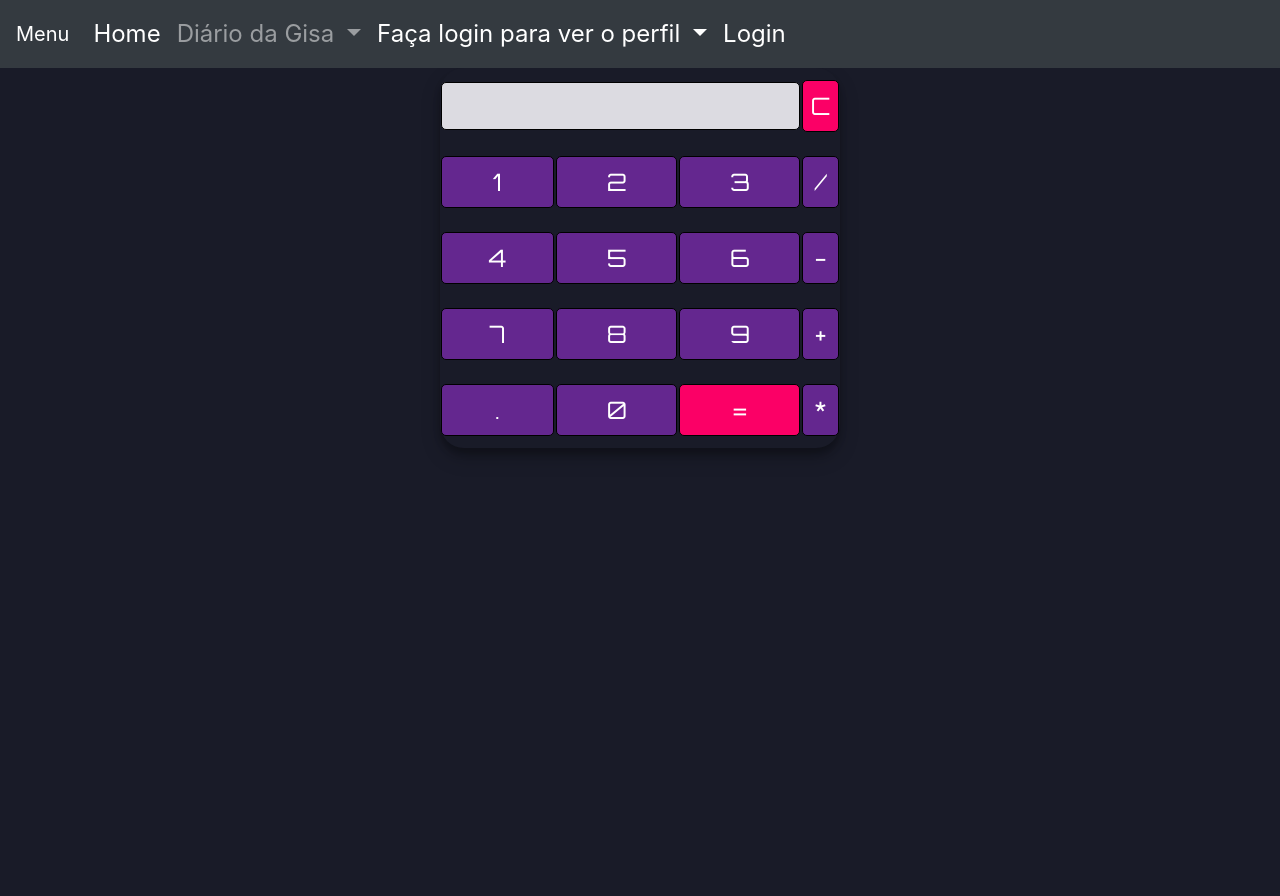
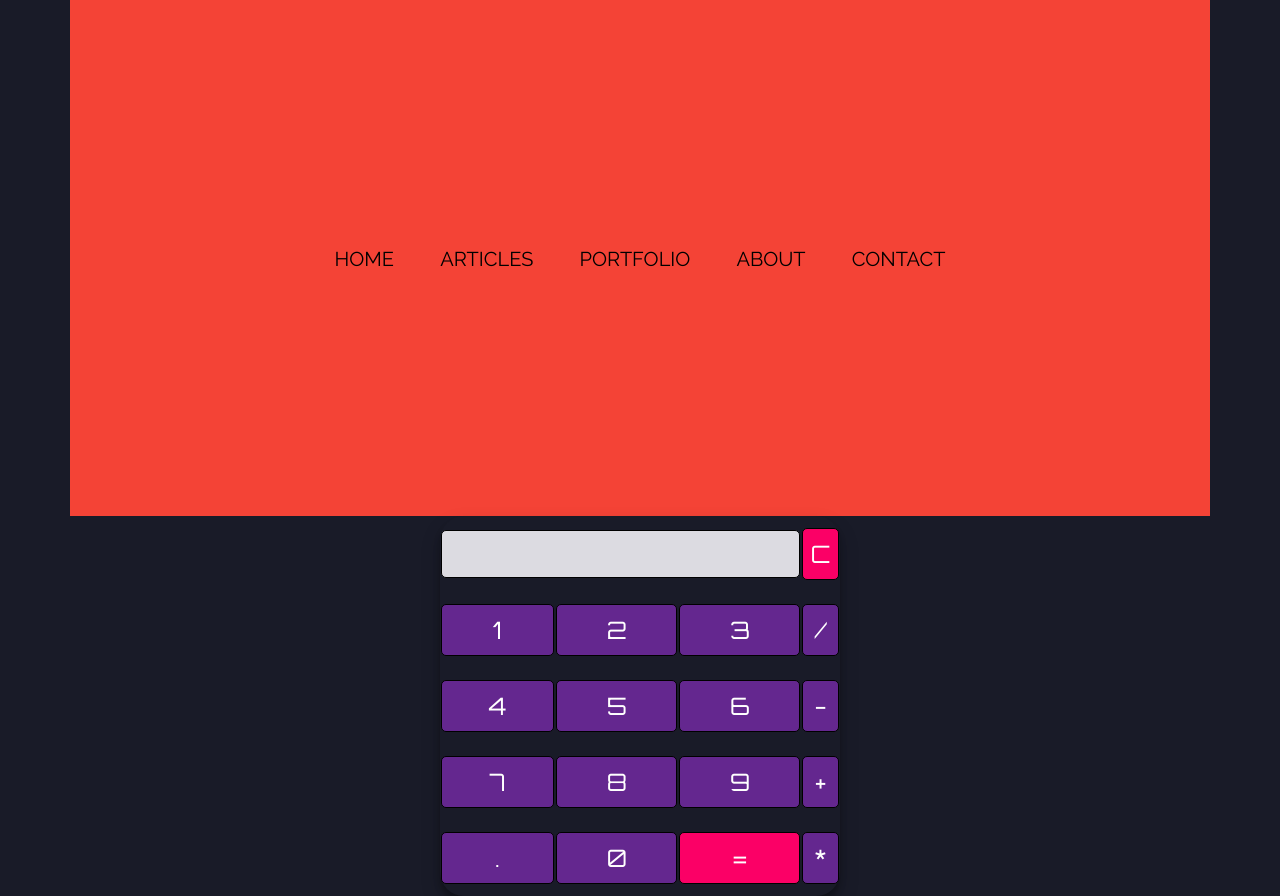
Before and after one commit to PedroPV78/sitewthflask, a Flask app: page /calc in a window 1280 px wide. Before the commit the page ends 452 px from the top, so only its background shows below. Run offline with Flask 2, Linux system fonts and the light colour scheme.

Commit message:
Base Html thing

```diff
--- a/templates/base.html
+++ b/templates/base.html
@@ -12,112 +12,98 @@
   <link rel="icon" type="image/png" sizes="16x16" href="/static/img/favicon-16x16.png">
   <link rel="manifest" href="/static/img/site.webmanifest">
   <title>{% block title %}{% endblock %}</title>
+  <style>
+    @import 'https://fonts.googleapis.com/css?family=Raleway';
 
+    html, body
+    {
+      margin: 0px;
+    }
+    div.container
+    {
+      font-family: Raleway;
+      margin: 0 auto;
+    	padding: 10em 3em;
+    	text-align: center;
+    }
+
+    div.container a
+    {
+      color: #FFF;
+      text-decoration: none;
+      font: 20px Raleway;
+      margin: 0px 10px;
+      padding: 10px 10px;
+      position: relative;
+      z-index: 0;
+      cursor: pointer;
+    }
+
+    .red
+    {
+      background: #f44336;
+    }
+
+    div.topBotomBordersOut a:before, div.topBotomBordersOut a:after
+    {
+        position: absolute;
+        left: 0px;
+        width: 100%;
+        height: 2px;
+        background: #FFF;
+        content: "";
+        opacity: 0;
+        transition: all 0.3s;
+    }
+
+    div.topBotomBordersOut a:before
+    {
+        top: 0px;
+        transform: translateY(10px);
+    }
+
+    div.topBotomBordersOut a:after
+    {
+        bottom: 0px;
+        transform: translateY(-10px);
+    }
+
+    div.topBotomBordersOut a:hover:before, div.topBotomBordersOut a:hover:after
+    {
+        opacity: 1;
+        transform: translateY(0px);
+    }
+  </style>
 </head>
 
 <body>
-  <style>
-    body {
-      background-color: #464a4e;
-      color: azure;
-    }
-  </style>
 
-  <nav class="navbar navbar-expand-lg navbar-dark bg-dark">
-    <a class="navbar-brand" href="#">Menu</a>
-    <button class="navbar-toggler" type="button" data-toggle="collapse" data-target="#navbarNavDropdown"
-      aria-controls="navbarNavDropdown" aria-expanded="false" aria-label="Toggle navigation">
-      <span class="navbar-toggler-icon"></span>
-    </button>
-    <div class="collapse navbar-collapse" id="navbarNavDropdown">
-      <ul class="navbar-nav">
-        <li class="nav-item active">
-          <a class="nav-link" href="/">Home <span class="sr-only">(current)</span></a>
-        </li>
-        <li class="nav-item dropdown">
-          <a class="nav-link dropdown-toggle" href="#" id="navbarDropdownMenuLink" role="button" data-toggle="dropdown"
-            aria-haspopup="true" aria-expanded="false">
-            Diário da Gisa
-          </a>
-
-          <div class="dropdown-menu" aria-labelledby="navbarDropdownMenuLink">
-            <a class="dropdown-item" href="/verDiario">Ver diário</a>
-            <a class="dropdown-item disabled" id="coisa" href="/edit">Editar diário</a>
-          </div>
-        </li>
-
-        <li class="nav-item dropdown active">
-          <a class="nav-link dropdown-toggle" href="#" id="navbarDropdownMenuLink" role="button" data-toggle="dropdown"
-            aria-haspopup="true" aria-expanded="false">
-            <span id="perfilName"> Logado como: </span>
-          </a>
-          <div class="dropdown-menu" aria-labelledby="navbarDropdownMenuLink">
-            <a class="dropdown-item" href="/verPerfil" id="bb">Ver perfil</a>
-            <a class="dropdown-item" id="coisa" href="/editarPerfil" id="aa">Editar perfil</a>
-          </div>
-        </li>
-        <li class="nav-item">
-          <a class="nav-link active" href="" onclick="deleteCookie()" id="btnSair" style="display: none;">Sair</a>
-        </li>
-        <li class="nav-item">
-          <a class="nav-link active" href="/login" id="loginBtn">Login</a>
-        </li>
+  <div class="container red topBotomBordersOut">
+    <a>HOME</a>
+    <a>ARTICLES</a>
+    <a>PORTFOLIO</a>
+    <a>ABOUT</a>
+    <a>CONTACT</a>
+  </div>
 
 
 
-      </ul>
-    </div>
-  </nav>
 
 
-  <script>
-    function getCookie(cname) {
-      let name = cname + "=";
-      let decodedCookie = decodeURIComponent(document.cookie);
-      let ca = decodedCookie.split(';');
-      for (let i = 0; i < ca.length; i++) {
-        let c = ca[i];
-        while (c.charAt(0) == ' ') {
-          c = c.substring(1);
-        }
-        if (c.indexOf(name) == 0) {
-          return c.substring(name.length, c.length);
-        }
-      }
-      return "";
-    }
 
-    // check if cookie 'login' is set
 
-    function deleteCookie() {
-      document.cookie = "login=; expires=Thu, 01 Jan 1970 00:00:00 UTC; path=/;"
-    }
 
-    const user = atob(getCookie('login'));
-    var coisa = document.getElementById("coisa");
 
-    if (user != "") {
-      // if it is, set btnSair to visible
-      document.getElementById('btnSair').style.display = "";
-    }
 
-    if (user == 'gisele' || user == 'admin') {
-      coisa.setAttribute("class", "dropdown-item");
-    }
 
-    if (getCookie('login')) {
-      var nomePerfil = document.getElementById('perfilName');
-      nomePerfil.innerHTML = "Logado como: " + user;
-    } else {
-      var nomePerfil = document.getElementById('perfilName');
-      nomePerfil.innerHTML = "Faça login para ver o perfil"
-    }
 
-    // if cookie is set, set loginBtn to invisible
-    if (getCookie('login')) {
-      document.getElementById('loginBtn').style.display = "none";
-    }
-  </script>
+
+
+
+
+
+
+
 
   {% block content %}
   {% endblock %}
```
